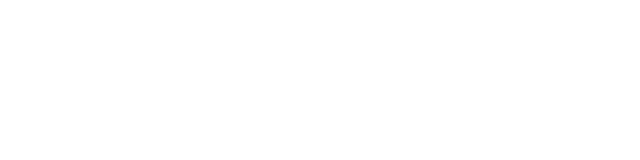
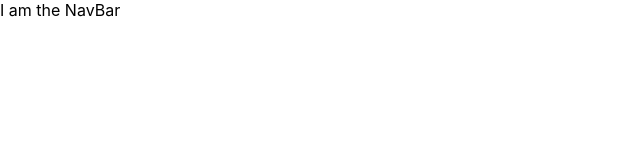
Before and after one commit to MMcClure11/counter-practice, a React (Create React App) app: page / in a window 1280 px wide. Shown: the top 160 px of the page, without its empty margins (0-640 px from the left). Built offline with nearby package versions, Linux system fonts and the light colour scheme.

Commit message:
Add navbar

```diff
--- a/src/App.js
+++ b/src/App.js
@@ -3,6 +3,7 @@
 import ClassCounter from './components/ClassCounter'
 import HookCounter from './components/HookCounter'
 import Countdown from './components/Countdown'
+import NavBar from './containers/NavBar'
 
 
 import React from 'react'
@@ -10,6 +11,7 @@
 const App = () => {
   return (
     <Router>
+      <NavBar />
     <Switch>
       <Route exact path='/class-counter'><ClassCounter /></Route>
       <Route exact path='/hook-counter'><HookCounter /></Route>
--- /dev/null
+++ b/src/containers/NavBar.js
@@ -0,0 +1,9 @@
+const NavBar = () => {
+  return (
+    <div>
+      I am the NavBar
+    </div>
+  )
+}
+
+export default NavBar
```
Also changed, not shown: 1 other file (tests, documents, lock files or other folders).
